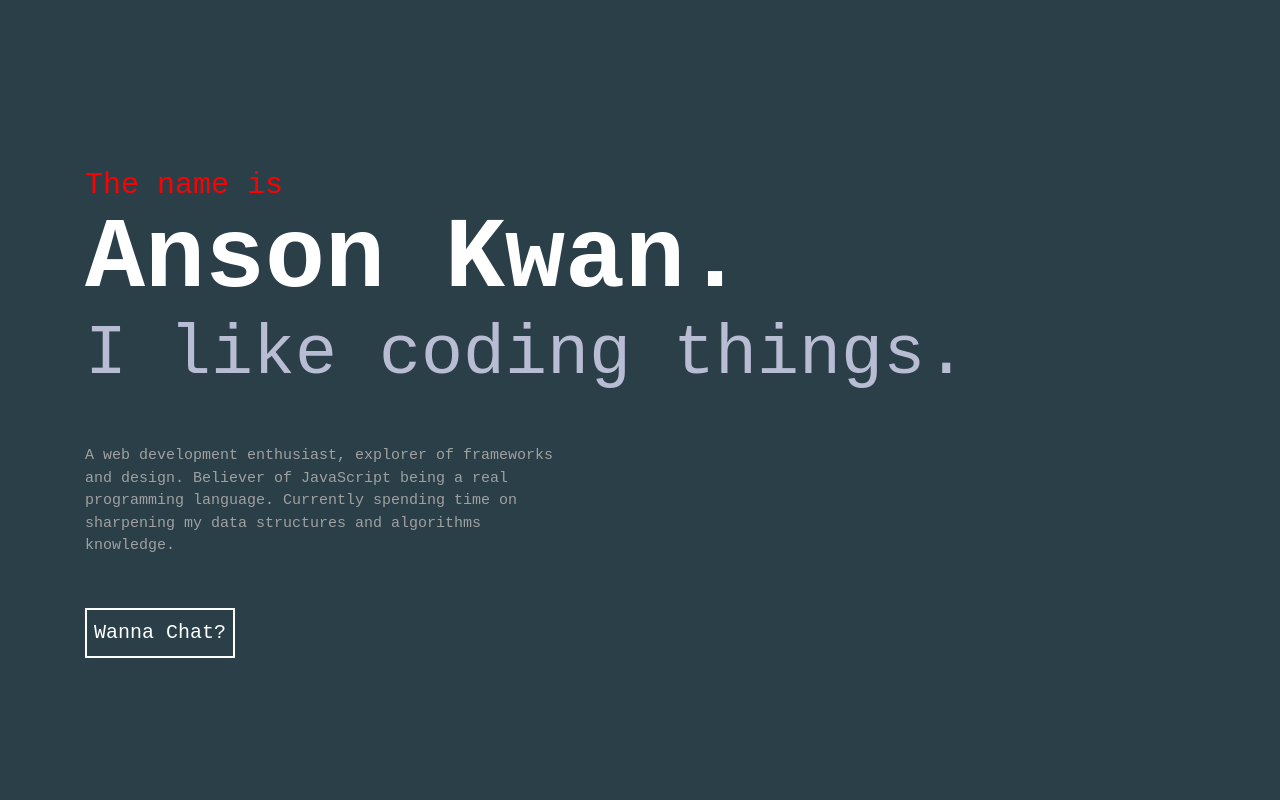
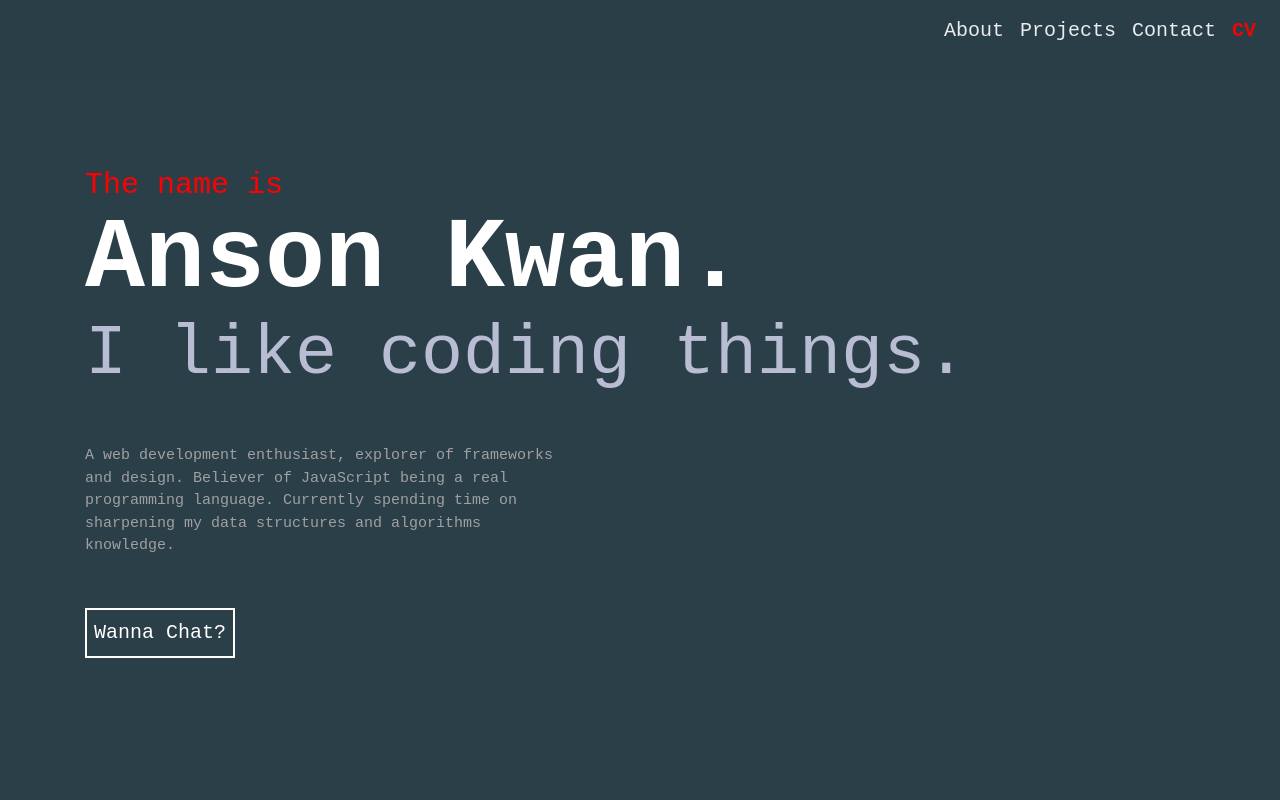
Before and after one commit to ansonkwan74/website, a React (Create React App) app: page / in a window 1280 px wide. Shown: the top 800 px of the page. Built offline with nearby package versions, Linux system fonts and the light colour scheme.

Commit message:
thursday morning sign off

```diff
--- a/src/App.js
+++ b/src/App.js
@@ -3,10 +3,12 @@ import "./App.css";
 import "./styles/scrollbar.css";
 import Hero from "./components/hero";
 import "bootstrap/dist/css/bootstrap.min.css";
+import NavBar from "./components/navBar";
 
 function App() {
   return (
     <div className="App">
+      <NavBar></NavBar>
       <Hero />
     </div>
   );
--- a/src/components/nav.js
+++ b/src/components/nav.js
@@ -1,8 +1,9 @@
 import React from "react";
-import "../styles/stylesheet.css";
+import { Navbar, Nav } from "react-bootstrap";
 
 const nav = () => {
   return (
+    <Nav>
       <div className="navWrapper margin-top-27vh">
         <button className="navButton">Anson Kwan</button>
         <button className="navButton">About Me</button>
@@ -10,6 +11,7 @@ const nav = () => {
         <button className="navButton">Contact Me</button>
         <button className="navButton">CV</button>
       </div>
+    </Nav>
   );
 };
 
--- a/src/components/navBar.js
+++ b/src/components/navBar.js
@@ -1,31 +1,31 @@
 import React from "react";
-import { Navbar, NavDropdown, Nav } from "react-bootstrap";
+import { Navbar, Nav } from "react-bootstrap";
 
 const navBar = () => {
   return (
-    <Navbar collapseOnSelect expand="lg" bg="dark" variant="dark">
-      <Navbar.Brand href="#home">React-Bootstrap</Navbar.Brand>
+    <Navbar
+      collapseOnSelect
+      fixed="top"
+      expand="lg"
+      className="deep-turqoiuse"
+      variant="light"
+    >
+      <Navbar.Brand href="#home"></Navbar.Brand>
       <Navbar.Toggle aria-controls="responsive-navbar-nav" />
       <Navbar.Collapse id="responsive-navbar-nav">
-        <Nav className="mr-auto">
-          <Nav.Link href="#features">Features</Nav.Link>
-          <Nav.Link href="#pricing">Pricing</Nav.Link>
-          <NavDropdown title="Dropdown" id="collasible-nav-dropdown">
-            <NavDropdown.Item href="#action/3.1">Action</NavDropdown.Item>
-            <NavDropdown.Item href="#action/3.2">
-              Another action
-            </NavDropdown.Item>
-            <NavDropdown.Item href="#action/3.3">Something</NavDropdown.Item>
-            <NavDropdown.Divider />
-            <NavDropdown.Item href="#action/3.4">
-              Separated link
-            </NavDropdown.Item>
-          </NavDropdown>
-        </Nav>
+        <Nav className="mr-auto"></Nav>
         <Nav>
-          <Nav.Link href="#deets">More deets</Nav.Link>
+          <Nav.Link href="#deets">
+            <p className="navText">About</p>
+          </Nav.Link>
           <Nav.Link eventKey={2} href="#memes">
-            Dank memes
+            <p className="navText">Projects</p>
+          </Nav.Link>
+          <Nav.Link eventKey={2} href="#memes">
+            <p className="navText">Contact</p>
+          </Nav.Link>
+          <Nav.Link eventKey={2} href="#memes">
+            <p className="red-text">CV</p>
           </Nav.Link>
         </Nav>
       </Navbar.Collapse>
--- a/src/styles/stylesheet.css
+++ b/src/styles/stylesheet.css
@@ -12,12 +12,24 @@
   background-color: red;
 }
 
+.red-text {
+  color: red;
+  font-family: "Source Code Pro", monospace;
+  font-size: 20px;
+  font-weight: bold;
+}
+
 .green {
   background-color: green;
 }
 
 .white {
   color: white;
+}
+
+.deep-turqoiuse {
+  background-color: #2b3f49;
+  opacity: 0.9;
 }
 
 .margin-left-15 {
@@ -52,6 +64,12 @@
 
 .navButton:hover {
   color: #b8bdd4;
+}
+
+.navText {
+  color: white;
+  font-family: "Source Code Pro", monospace;
+  font-size: 20px;
 }
 
 .heroWrapper {
```
Lines whose indentation alone changed are shown as unchanged.
